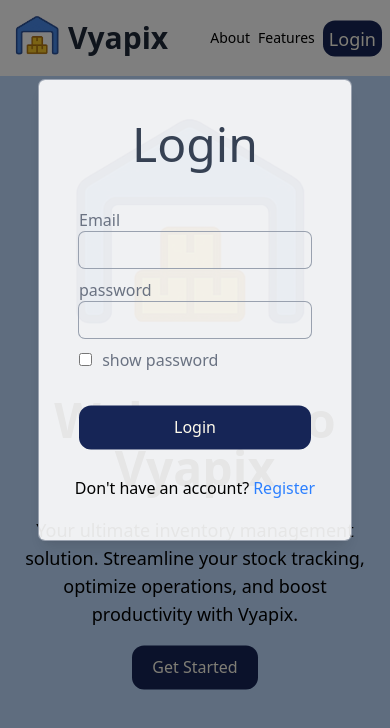
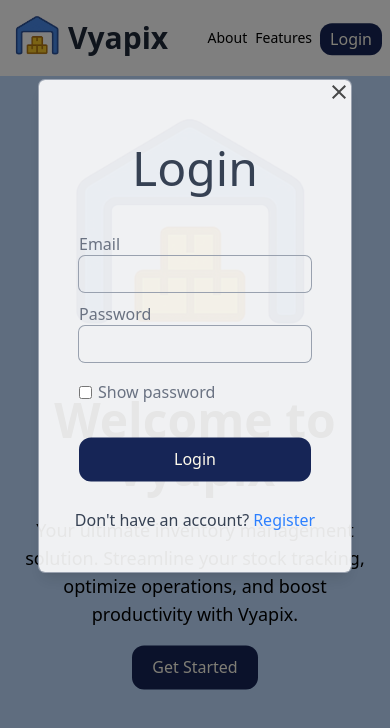
Before and after one commit to Abdulrahman-programmer/MainPage, a React (Vite) app: page / in a window 390 px wide. Both pictures are taken after a click on the button "Login". Shown: the top 728 px of the page. Built offline with nearby package versions, Linux system fonts and the light colour scheme.

Commit message:
fixed responsiveness

```diff
--- a/src/Pages/BeforelogIn.jsx
+++ b/src/Pages/BeforelogIn.jsx
@@ -20,7 +20,7 @@ function Before_logIn() {
           <div
                 className={`fixed inset-0 h-screen bg-black bg-opacity-100
                     transition-opacity duration-300 z-10 ${loginOrSignUp ? "opacity-50 pointer-events-auto " : "opacity-0 pointer-events-none"} `}
-
+                onClick={() => setLoginOrSignUp(null)}
             />
         </div>
     )
--- a/src/components/Login.jsx
+++ b/src/components/Login.jsx
@@ -1,46 +1,73 @@
-import "./components.css"
-import { use, useState } from "react";
-import closeIcon from "../assets/close.svg"
+import "./components.css";
+import { useState } from "react";
+import closeIcon from "../assets/close.svg";
 import { useNavigate } from "react-router-dom";
 
+function Login(params) {
+  const navigate = useNavigate();
+  const [visibility, setVisibility] = useState("password");
 
-function Login(params) {
-
-    const navigate = useNavigate();
-    const [visibility, setVisiblity] = useState("password");
   const handleSubmit = (e) => {
     e.preventDefault();
-    navigate('/afterlogin');
+    navigate("/afterlogin"); // redirect after login
   };
+
   return (
-        <div className="box" >
-            <div className="fixed ml-105 mt-1.5 my-0" onClick={() => {params.close()}}>
-                <img src={closeIcon} alt="close" />
+    <div className="box">
+      {/* Close button */}
+      <div className="flex justify-end">
+        <img
+          src={closeIcon}
+          alt="close"
+          className="opacity-70 cursor-pointer"
+          onClick={() => params.close()}
+        />
       </div>
+
       <h1 className="text-5xl pt-10 text-gray-700 text-center">Login</h1>
-            <form action="" method="post" className="flex flex-col p-10  pb-5">
 
+      <form onSubmit={handleSubmit} method="post" className="flex flex-col p-10 pb-5">
+        {/* Email */}
         <label htmlFor="email" className="text-gray-500">Email</label>
         <input type="email" name="email" id="email" required className="ip" />
 
-                <label htmlFor="password" className="text-gray-500">password</label>
-                <input type={visibility} name="password" id="password" required className="ip" autoComplete="on" />
-                <div >
+        {/* Password */}
+        <label htmlFor="password" className="text-gray-500">Password</label>
+        <input
+          type={visibility}
+          name="password"
+          id="password"
+          required
+          className="ip"
+          autoComplete="on"
+        />
+
+        {/* Show password toggle */}
+        <label className="flex items-center mt-2 text-gray-500 cursor-pointer">
           <input
             type="checkbox"
-                        onChange={(e) => setVisiblity(e.target.checked ? "text" : "password")}
-                        className="mr-1.5 "
-                    /> <p className="inline text-gray-500 ">show password</p>
-                </div>
-                <input type="submit" value="Login" className="btn mt-10" onClick={handleSubmit}/>
+            onChange={(e) => setVisibility(e.target.checked ? "text" : "password")}
+            className="mr-1.5"
+          />
+          Show password
+        </label>
 
+        {/* Submit */}
+        <input type="submit" value="Login" className="btn mt-10" />
       </form>
-            <p className="pb-10 text-center">
+
+      {/* Register link */}
+      <p className="pb-10 text-center text-gray-700">
         Don't have an account?
-                <button className="text-blue-500 pl-1 hover:underline" onClick={params.openSignup} >Register</button>
+        <button
+          className="text-blue-500 pl-1 hover:underline"
+          onClick={params.openSignup}
+        >
+          Register
+        </button>
       </p>
     </div>
-    )
+  );
 }
 
 export default Login;
--- a/src/components/Signup.jsx
+++ b/src/components/Signup.jsx
@@ -8,11 +8,12 @@ function SignUp(params) {
 
     return (
         <div className="box top-15">
-            <div className="ml-105 mt-1.5" onClick={() => {params.close()} }>
-                <img src={closeIcon} alt="close"  />
+            <div className=" flex justify-end" >
+                <img src={closeIcon} className="opacity-70 cursor-pointer"
+                alt="close" onClick={() => { params.close() }} />
             </div>
             <h1 className="text-5xl pt-10 text-gray-700 text-center">Sign up</h1>
-            <form action="" method="post" className="flex flex-col p-10">
+            <form action="" method="post" className="flex flex-col p-10 pb-0 pt-5">
 
                 <label htmlFor="gst" className="text-gray-700">GST no.</label>
                 <input type="text" name="gst" id="gstNo" required className="ip" />
@@ -32,9 +33,18 @@ function SignUp(params) {
                         className="mr-1.5"
                     />  <p className="inline text-gray-700 ">show password</p>
                 </div>
-                <input type="submit" value="Sign up" className="btn mt-10" />
+
+                <input type="submit" value="Sign up" className="btn mt-5 mb-0" />
             </form>
-
+            <p className="text-center mt-5 mb-10 text-gray-700">
+                Already have an account?
+                <button
+                    className="text-blue-500 pl-1 hover:underline"
+                    onClick={params.openSignup}
+                >
+                    Login
+                </button>
+            </p>
         </div>
     )
 }
--- a/src/components/components.css
+++ b/src/components/components.css
@@ -24,10 +24,10 @@
         md:space-x-8
     }
     .btn{
-        @apply p-2.5 pl-5 pr-5 rounded-xl bg-blue-950 text-amber-50 translate-y-[-15%]
+        @apply p-2.5 px-5 rounded-xl bg-blue-950 text-amber-50 translate-y-[-15%]
         hover:bg-blue-800
         hover:scale-110
-        transition-all duration-300 transition-discrete ease-in-out
+        transition-all duration-300 transition-discrete ease-in
     }
     .Intro-text{
         @apply  flex flex-col items-center justify-center text-center
--- a/src/components/loginbar.jsx
+++ b/src/components/loginbar.jsx
@@ -4,7 +4,7 @@ function Login_btn(params) {
         <ul className="nav-links">
                 <li className="text-sm md:text-base">About</li>
                 <li className="text-sm md:text-base"> Features</li>
-                <button className="btn mt-3 p-1 pl-1.5 pr-1.5 md:p-2.5 md:pl-5 md:pr-5 text-l md:text-xl "
+                <button className="btn mt-3 p-1 px-2.5 md:py-3 md:px-5 text-base md:text-xl "
                 onClick={params.open} >Login</button>
 
             </ul>
```
Lines whose indentation alone changed are shown as unchanged.
